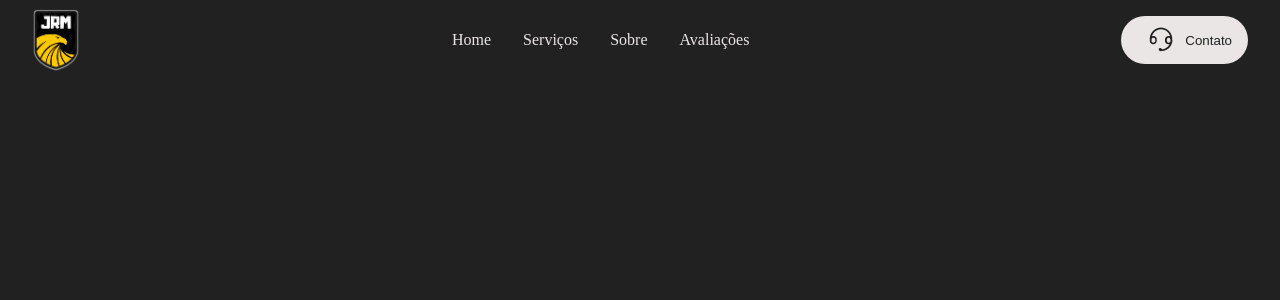
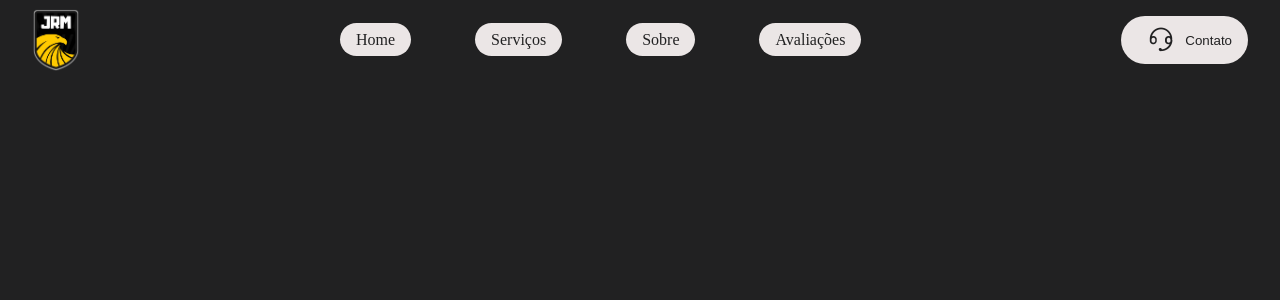
Before and after one commit to ultrapistol/JRM, a React (Vite) app: page / in a window 1280 px wide. Shown: the top 300 px of the page. Built offline with nearby package versions, Linux system fonts and the light colour scheme.

Commit message:
Finalização Navbar

```diff
--- a/src/components/NavBar/navbar.css
+++ b/src/components/NavBar/navbar.css
@@ -19,8 +19,12 @@
 }
 
 .desktopMenuListItem{
-    margin: 1rem;
+    margin: 2rem;
     cursor: pointer;
+    background-color: #EBE6E6;
+    color: #212122;
+    padding: 0.5rem 1rem;
+    border-radius: 2rem;
 }
 
 .desktopMenuBtn{
@@ -34,6 +38,11 @@
     border-radius: 2rem;
 }
 
+.desktopMenuListItem:hover{
+    background-color: #F0BF03;
+
+}
+
 .desktopMenuImg{
     object-fit: cover;
     height: 2rem;
```
Also changed, not shown: 1 other file (tests, documents, lock files or other folders).
